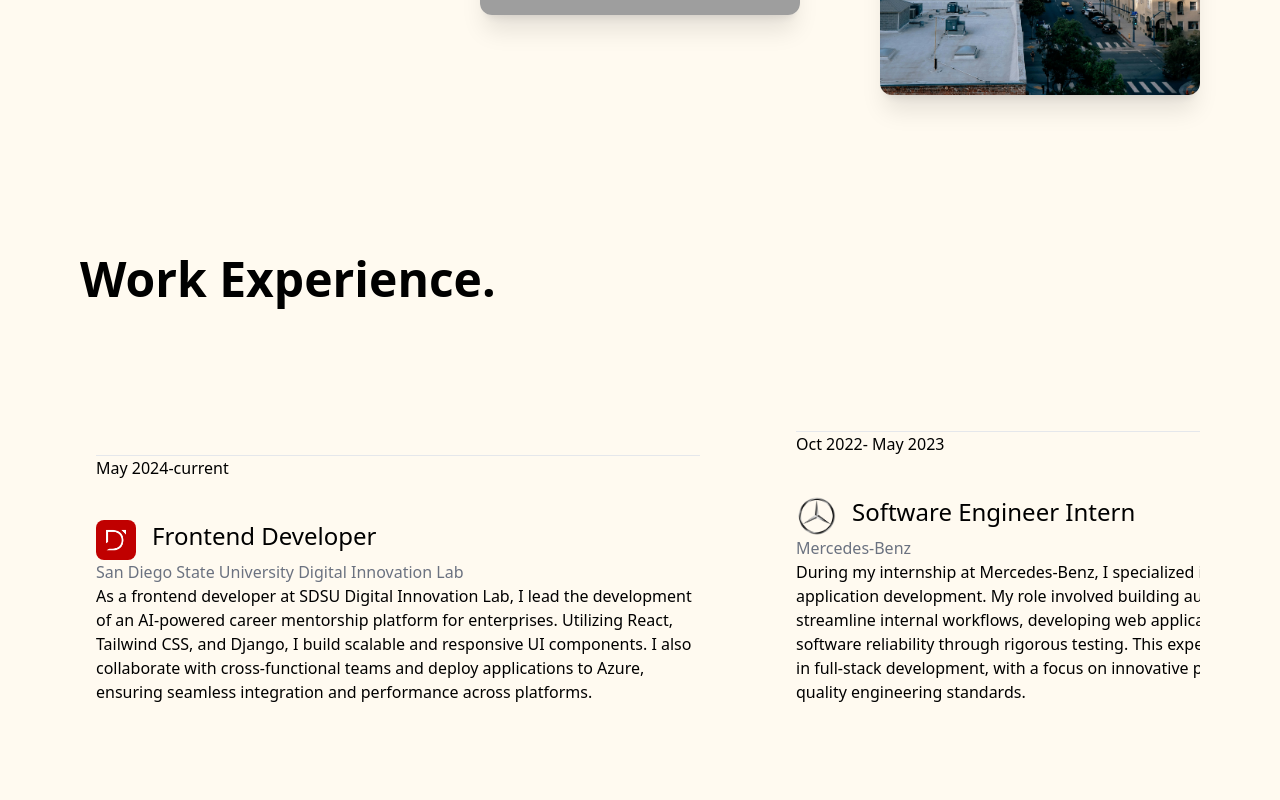
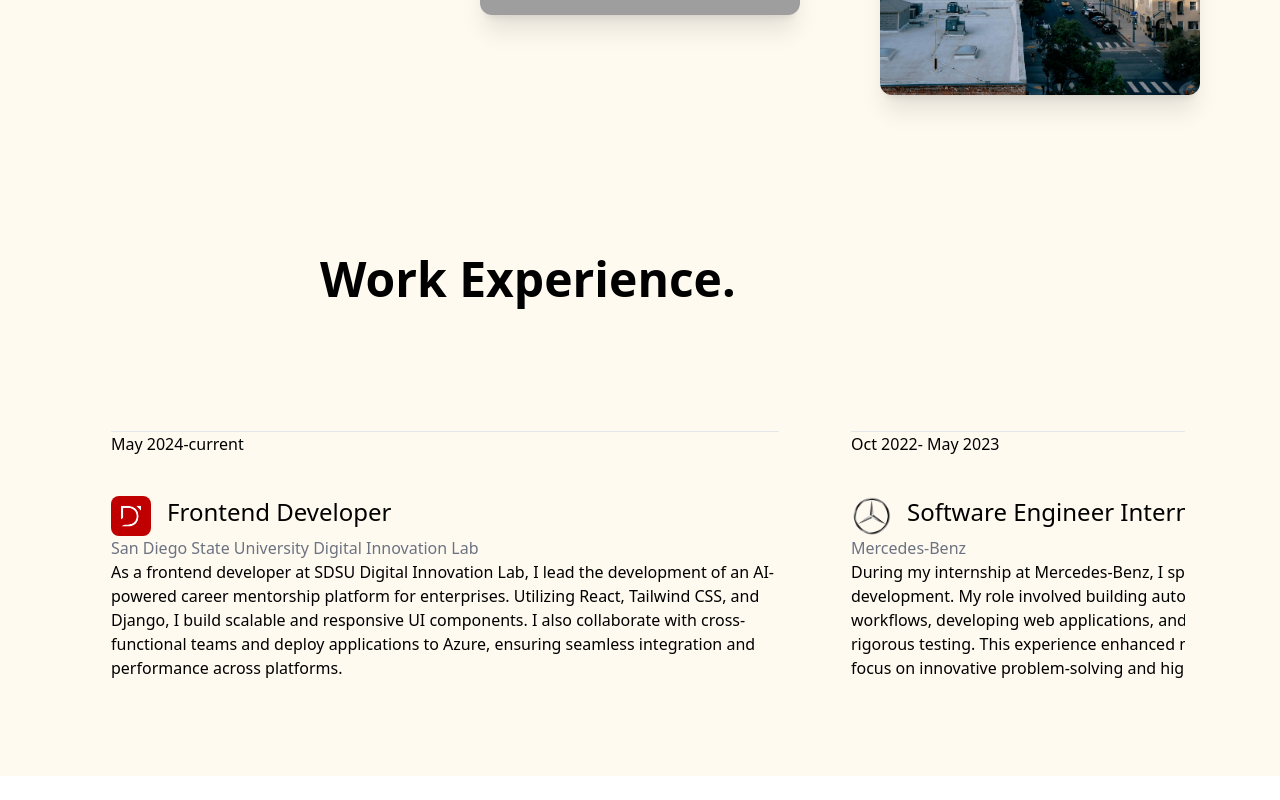
Before and after one commit to gleny4001/portfolio-2.0, a React (Vite) app: page / in a window 1280 px wide. Shown: the part 1225-2025 px from the top of the page. After the commit the page ends 2001 px from the top, so only its background shows below. Built offline with nearby package versions, Linux system fonts and the light colour scheme; grey boxes are pictures that could not be loaded.

Commit message:
work component fix

```diff
--- a/src/components/About.tsx
+++ b/src/components/About.tsx
@@ -16,7 +16,7 @@
     ]
 
     return (
-        <div className = "flex flex-wrap h-fit justify-center sm:space-x-20">
+        <div className = "flex flex-wrap max-h-screen justify-center sm:space-x-20">
              {images.map((image, index) => (
         <div key={index} className="group h-96 w-80 [perspective:1000px]">
           <div className="relative h-full w-full rounded-xl shadow-xl transition-all duration-500 [transform-style:preserve-3d] group-hover:[transform:rotateY(180deg)]"   style={{ marginTop: `${index * 80}px` }}
--- a/src/components/Work.tsx
+++ b/src/components/Work.tsx
@@ -55,14 +55,17 @@
     ];
 
     return (
-        <div className="w-full mt-80">
-            <h1 className="font-bold text-5xl mb-8 pl-20">Work Experience.</h1>
+        <div className="w-full mt-80 overflow-hidden">
+            <div className="flex justify-center items-center flex-col">
+                <div className="w-1/2 text-left">
+            <h1 className="font-bold text-5xl mb-8">Work Experience.</h1>
+            </div>
+            <div className="relative flex items-center justify-center p-20">
+                {/* Use ref for horizontal scroll control */}
 
-            <div className="relative flex items-center p-20">
-                {/* Use ref for horizontal scroll control */}
-                <div ref={workHistoryRef} className="w-full h-full lg:overflow-x-scroll lg:whitespace-nowrap no-scrollbar">
+                <div ref={workHistoryRef} className="lg:w-1/2 h-full lg:overflow-x-scroll lg:whitespace-nowrap no-scrollbar lg:space-x-10">
                     {workHistory.map((item, index) => (
-                        <div key={index} className="p-4 inline-block lg:w-[700px] hover:scale-105 ease-in-out duration-300 pr-20">
+                        <div key={index} className="p-4 inline-block lg:w-[700px] hover:scale-105 ease-in-out duration-300">
                             <hr className="w-full h-px bg-gray-200 border-0 dark:bg-gray-700"></hr>
                             <p>{item.date}</p>
                             <div className="flex-row flex pt-10">
@@ -75,6 +78,7 @@
                     ))}
                 </div>
             </div>
+            </div>
         </div>
     );
 };
```
